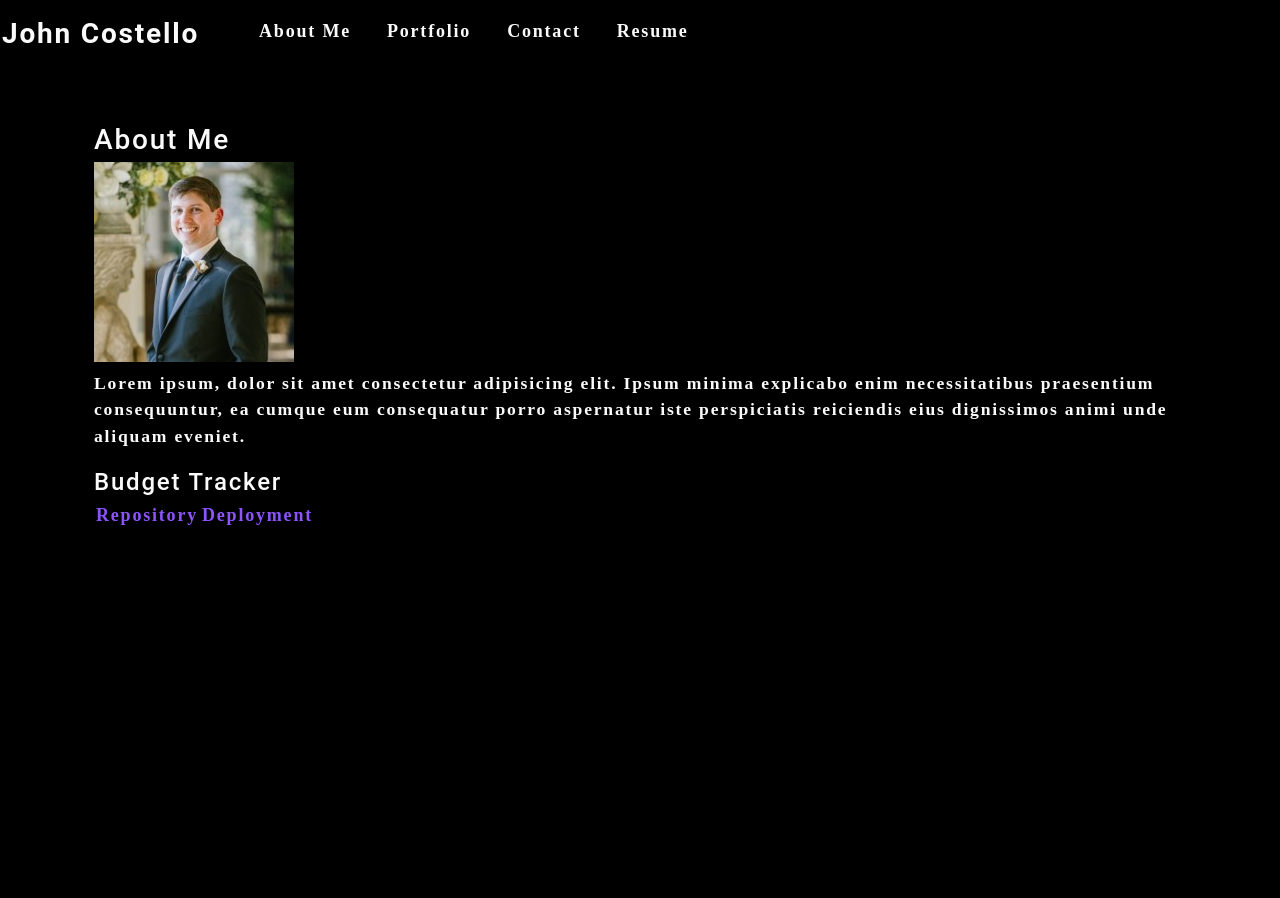
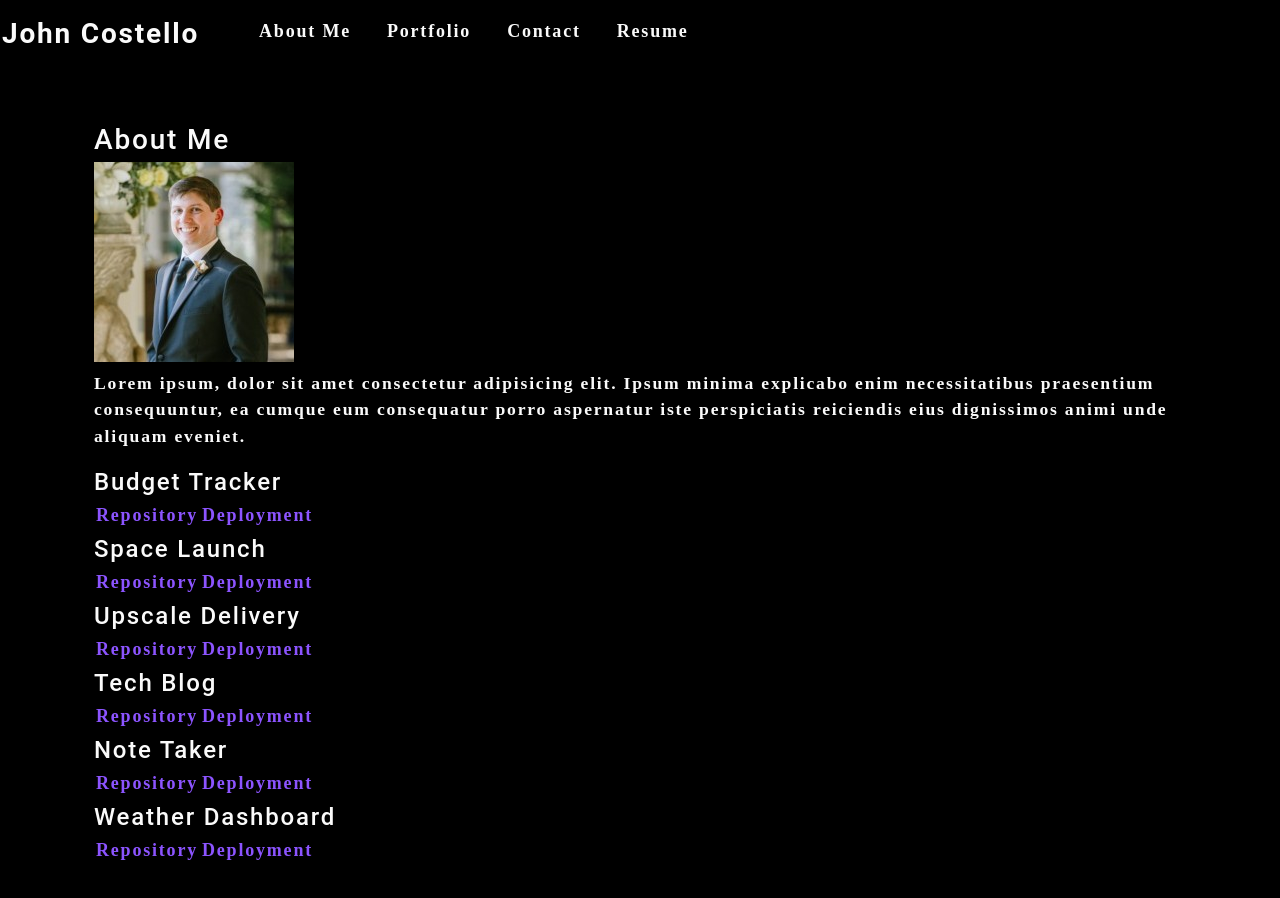
Before and after one commit to jciii91/professional-portfolio-react, a React (Create React App) app: page / in a window 1280 px wide. Shown: the top 898 px of the page. Before the commit the page ends 800 px from the top, so only its background shows below. Built offline with nearby package versions, Linux system fonts and the light colour scheme.

Commit message:
portfolio renders with all 6 projects. map function used to iterate of projectObjects array

```diff
--- a/src/components/Portfolio/index.js
+++ b/src/components/Portfolio/index.js
@@ -37,7 +37,12 @@ function Portfolio() {
 
     return (
         <section>
-            <Project name = {projectObjects[0].name} repo = {projectObjects[0].repo} deployment = {projectObjects[0].deployment}></Project>
+            {projectObjects.map((project) => (
+                <Project
+                    project = {project}
+                    key = {project.name}
+                ></Project>
+            ))}
         </section>
     );
 }
--- a/src/components/Project/index.js
+++ b/src/components/Project/index.js
@@ -1,6 +1,6 @@
 import React from 'react';
 
-function Project(project) {
+function Project({project}) {
     const {name, repo, deployment} = project;
     return (
         <div>
```
